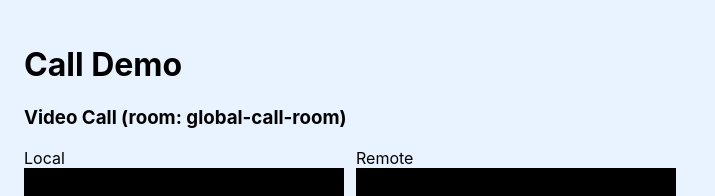
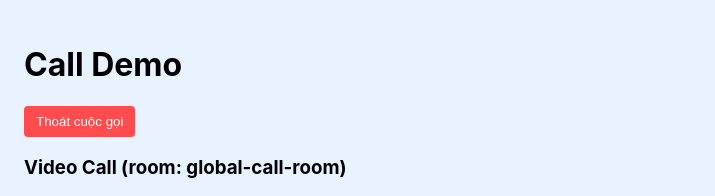
Before and after one commit to phamdanhhuong/ZaloUTE_fe, a Next.js app: page /call in a window 1280 px wide. Shown: the top 196 px of the page, without its empty margins (0-715 px from the left). Built offline with nearby package versions, Linux system fonts and the light colour scheme; no server answers.

Commit message:
feat: add left the call

```diff
--- a/src/app/SocketProvider.tsx
+++ b/src/app/SocketProvider.tsx
@@ -105,7 +105,7 @@ export default function SocketProvider({ children }: { children: React.ReactNode
     return () => {
       mounted = false;
     };
-  }, [tokenFromStore]);
+  }, [token]);
 
   // disconnect when token removed
   useEffect(() => {
@@ -118,7 +118,7 @@ export default function SocketProvider({ children }: { children: React.ReactNode
       }
       setConnected(false);
     }
-  }, [tokenFromStore]);
+  }, [token]);
 
   // expose connection state via a global for quick debugging in dev
   useEffect(() => {
--- a/src/app/call/page.tsx
+++ b/src/app/call/page.tsx
@@ -1,12 +1,41 @@
 "use client";
 import React from 'react';
 import VideoCall from '../../components/VideoCall';
+import socketService from '@/infrastructure/socket/socketService';
 
 export default function CallPage() {
+  const room = 'global-call-room';
+
+  const handleExitCall = async () => {
+    try {
+      // notify peers / server that we hang up and leave the room
+      await socketService.sendCallHangup(undefined, room);
+      await socketService.leaveCall(room);
+    } catch (e) {
+      console.error('Exit call error', e);
+    }
+    // try to close the tab, fallback to history.back()
+    try {
+      window.close();
+    } catch (e) {
+      // ignore
+    }
+    try {
+      history.back();
+    } catch (e) {
+      // ignore
+    }
+  };
+
   return (
     <div style={{ padding: 24 }}>
       <h1>Call Demo</h1>
-      <VideoCall room={'global-call-room'} />
+      <div style={{ marginBottom: 12 }}>
+        <button onClick={handleExitCall} style={{ padding: '8px 12px', background: '#ff4d4f', color: 'white', border: 'none', borderRadius: 4 }}>
+          Thoát cuộc gọi
+        </button>
+      </div>
+      <VideoCall room={room} />
     </div>
   );
 }
--- a/src/components/VideoCall.tsx
+++ b/src/components/VideoCall.tsx
@@ -1,6 +1,7 @@
 "use client";
 import React, { useEffect, useRef, useState } from "react";
 import socketService from "../infrastructure/socket/socketService";
+import { notification } from 'antd';
 
 interface Props {
   room?: string;
@@ -129,12 +130,24 @@ export default function VideoCall({ room = "global-call-room" }: Props) {
       }
     });
 
-    unsubLeft = socketService.onCallUserLeft((data) => {
-      if (peersRef.current.has(data.socketId)) {
-        peersRef.current.delete(data.socketId);
+    unsubLeft = socketService.onCallUserLeft((data: any) => {
+      const id = data.socketId;
+      const username = data.username || data.userId || id;
+      if (peersRef.current.has(id)) {
+        peersRef.current.delete(id);
         setPeers(Array.from(peersRef.current));
       }
       if (remoteRef.current) remoteRef.current.srcObject = null;
+      // show notification to remaining participants with username
+      try {
+        notification.info({
+          message: 'Thành viên rời cuộc gọi',
+          description: `Người dùng ${username} đã rời cuộc gọi`,
+          placement: 'bottomRight',
+        });
+      } catch (e) {
+        console.log('Notification failed', e);
+      }
     });
 
     // init media + peer
```
